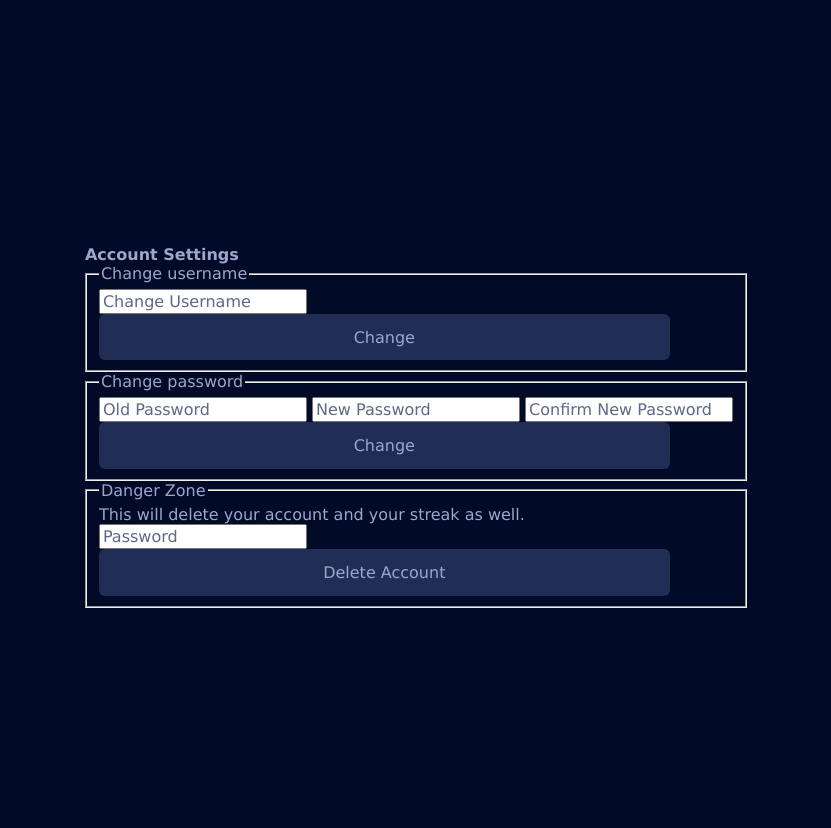
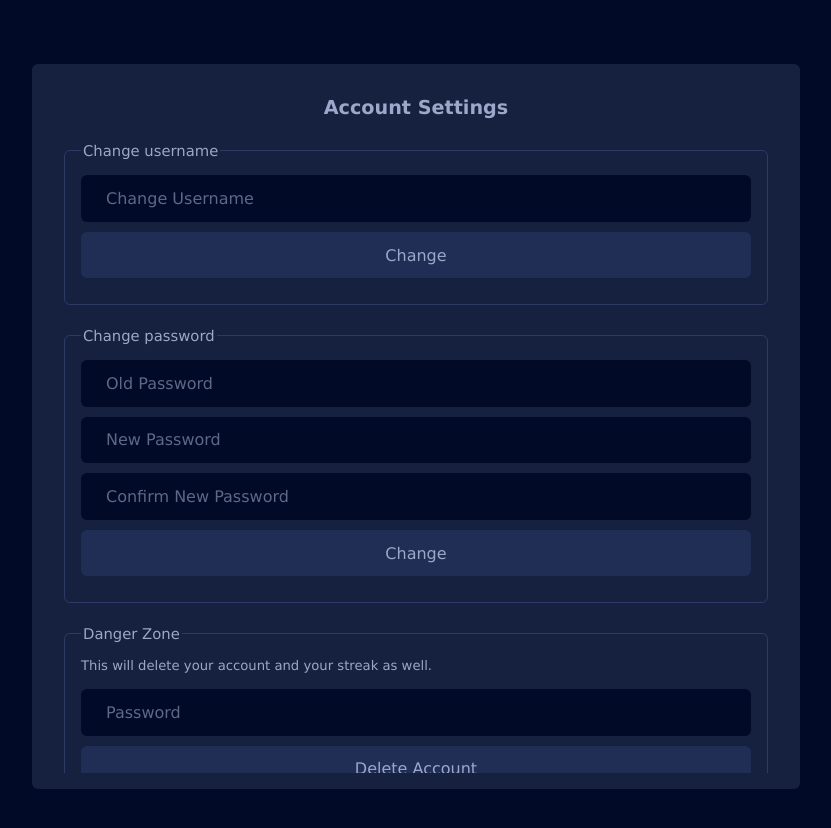
Before and after one commit to Anas-Shakeel/streaky-webapp, a Django app: template streaky/streaks/templates/streaks/account.html in a window 1280 px wide. Shown: the part 57-885 px from the top of the page, without its empty margins (224-1055 px from the left). Run offline with Django 5.2, Linux system fonts and the light colour scheme; the template is opened without the code that fills it, so the values that code supplies are empty; parts of the project's set-up code (start-up, migrations or seed data) failed here and were passed over.

Commit message:
Add styling for account template

```diff
--- a/streaky/static/style.css
+++ b/streaky/static/style.css
@@ -369,7 +369,7 @@ body {
 }
 
 .edit-heading {
-    font-size: 1.5em;
+    font-size: 1.2em;
     padding-top: 1rem;
     text-align: center;
     color: var(--text-color);
@@ -433,3 +433,114 @@ body {
     border-radius: 5px;
     cursor: auto;
 }
+
+/* Settings page styling */
+.account-main-container {
+    width: 60%;
+    height: 85%;
+    display: flex;
+    box-sizing: border-box;
+    padding: 1rem;
+    border-radius: var(--border-radius);
+
+    background-color: var(--primary-color-dark);
+}
+
+.account-container {
+    width: 100%;
+    height: 100%;
+    display: flex;
+    flex-direction: column;
+    align-items: center;
+}
+
+.account-heading {
+    font-size: 1.2em;
+    padding-top: 1rem;
+    text-align: center;
+    color: var(--text-color);
+}
+
+.account-input-container {
+    width: 100%;
+    height: 100%;
+    display: flex;
+    align-items: center;
+    flex-direction: column;
+    gap: 0.625rem;
+    padding-bottom: 10px;
+    overflow: hidden;
+}
+
+.account-input {
+    width: 100%;
+    display: block;
+    padding: 0.8rem;
+    padding-left: 1.5rem;
+    font-size: 1em;
+    border: 1px solid transparent;
+    border-radius: var(--border-radius);
+    background-color: var(--primary-color-darker);
+    box-sizing: border-box;
+    outline: none;
+    resize: none;
+}
+
+.account-input:hover {
+    border-color: var(--border-color);
+}
+
+.account-input:focus {
+    border-color: var(--border-color);
+}
+
+.fieldset-container {
+    width: 100%;
+    height: 100%;
+    overflow-y: auto;
+    display: flex;
+    flex-direction: column;
+    gap: 1.35rem;
+    padding: 0.35rem 1rem;
+    box-sizing: border-box;
+}
+
+.account-fieldset {
+    display: flex;
+    flex-direction: column;
+    gap: 1rem;
+    padding: 1rem;
+    border: 1px solid var(--primary-color-light);
+    border-radius: var(--border-radius);
+}
+.account-fieldset legend {
+    font-size: 0.925em;
+}
+
+.account-fieldset-btn {
+    width: 100%;
+}
+.fieldset-text {
+    font-size: 0.825em;
+}
+
+.fieldset-msg-container {
+    width: 80%;
+    min-height: 1em;
+    padding-top: 0.75em;
+    padding-bottom: 0.35em;
+    box-sizing: border-box;
+    pointer-events: none;
+}
+
+.danger-btn:hover {
+    color: #f96c6c;
+    background-color: rgba(183, 28, 28, 50%);
+    border-color: rgba(183, 28, 28, 50%);
+}
+
+.danger-btn:active {
+    color: #f96c6c;
+    background-color: rgba(252, 46, 46, 50%);
+    border-color: rgba(183, 28, 28, 50%);
+}
```
